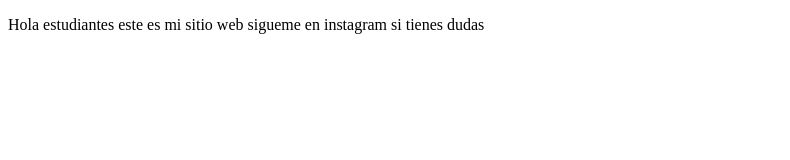
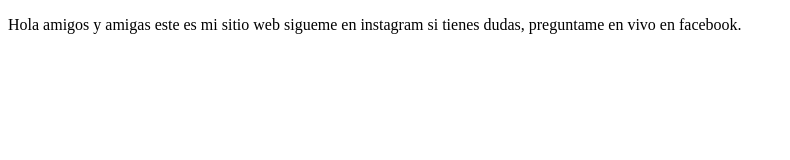
Before and after one commit to mercurio-100/proyectoDemoCursoPrework, a plain HTML site: page index.html in a window 1280 px wide. Shown: the whole page, without its empty margins (0-790 px from the left). Drawn offline with Linux system fonts and the light colour scheme.

Commit message:
cambios agregamos sitiofacebo

```diff
--- a/index.html
+++ b/index.html
@@ -8,8 +8,8 @@
 </head>
 <body>
     <p>
-      Hola estudiantes este es mi sitio web
-      sigueme en instagram si tienes  dudas
+      Hola amigos y amigas este es mi sitio web
+      sigueme en instagram si tienes  dudas, preguntame en vivo en facebook.
     </p>
 </body>
 </html>
```
